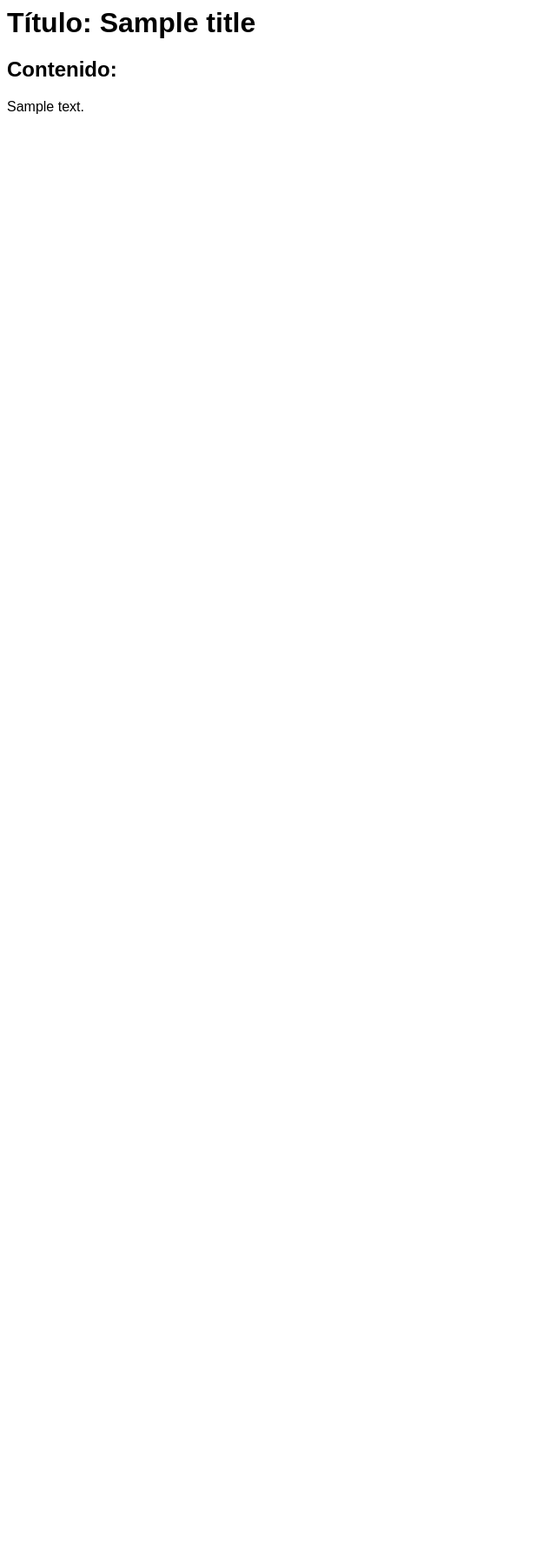
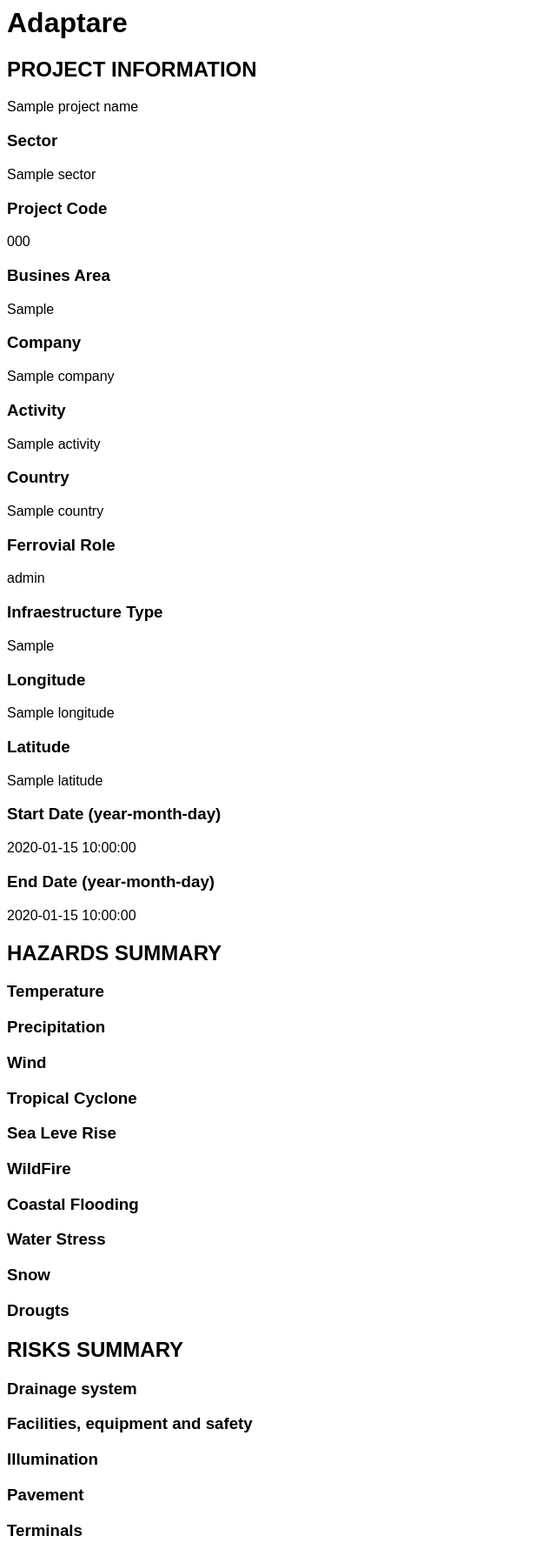
Before and after one commit to IHCantabria/Pdf.Microservice, a Python web app: template templates/index.html in a window 1280 px wide. Shown: the whole page at 87% size, without its empty margins (0-640 px from the left). Before the commit the page ends 131 px from the top, so only its background shows below. Run offline with Jinja, Linux system fonts and the light colour scheme; the template is opened without the code that fills it: most values are stand-ins (such as "Sample title", 1, 10 or a date in 2020).

Commit message:
añado más secciones y páginas

```diff
--- a/templates/index.html
+++ b/templates/index.html
@@ -6,13 +6,72 @@
 </head>
 
 <body>
-    <h1>Título: {{ title }} </h1>
+    <h1 class="title">Adaptare</h1>
 
-    <h2>Contenido:</h2>
-    {{ content }}
-    <!--
-        <p style="page-break-before: always"></p>
-    -->
+    <h2 class="title">PROJECT INFORMATION</h2>
+    {{ project_name }}
+
+    <h3>Sector</h3>
+    {{ sector }}
+
+    <h3>Project Code</h3>
+    {{ project_code }}
+
+    <h3>Busines Area</h3>
+    {{ business_area }}
+
+    <h3>Company</h3>
+    {{ company }}
+
+    <h3> Activity</h3>
+    {{ activity }}
+
+    <h3>Country</h3>
+    {{ country }}
+
+    <h3>Ferrovial Role</h3>
+    {{ ferrovial_role }}
+
+    <h3> Infraestructure Type</h3>
+    {{ infrastructure_type }}
+
+    <h3>Longitude</h3>
+    {{ longitude }}
+
+    <h3>Latitude</h3>
+    {{ latitude }}
+
+    <h3>Start Date (year-month-day)</h3>
+    {{ start_date }}
+
+    <h3>End Date (year-month-day)</h3>
+    {{ end_date }}
+
+    <p style="page-break-before: always"></p>
+
+    <h2 class="title">HAZARDS SUMMARY</h2>
+    <h3>Temperature</h3>
+    <h3>Precipitation</h3>
+    <h3>Wind</h3>
+    <h3>Tropical Cyclone</h3>
+    <h3>Sea Leve Rise</h3>
+    <h3>WildFire</h3>
+    <h3>Coastal Flooding</h3>
+    <h3>Water Stress</h3>
+    <h3>Snow</h3>
+    <h3>Drougts</h3>
+
+    <p style="page-break-before: always"></p>
+
+    <h2>RISKS SUMMARY</h2>
+    <h3>Drainage system</h3>
+    <h3>Facilities, equipment and safety</h3>
+    <h3>Illumination</h3>
+    <h3>Pavement</h3>
+    <h3>Terminals</h3>
+
+    <p style="page-break-before: always"></p>
+
 
 
 </body>
```
